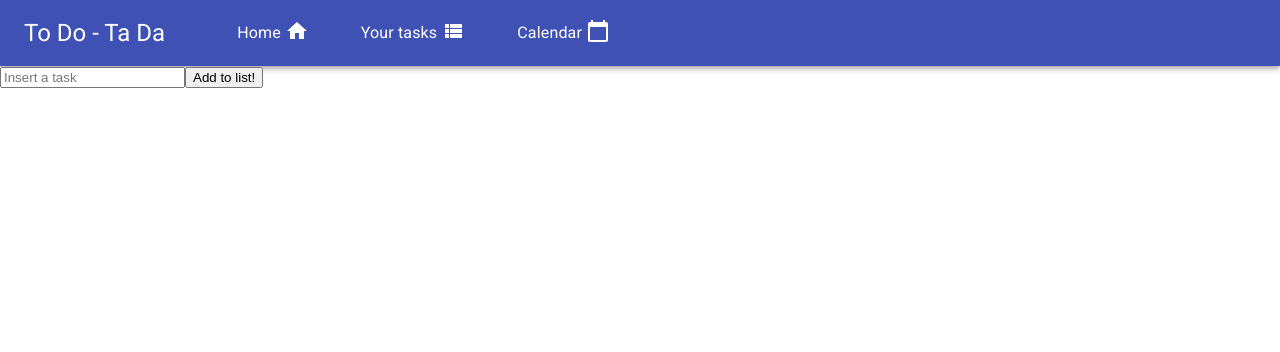
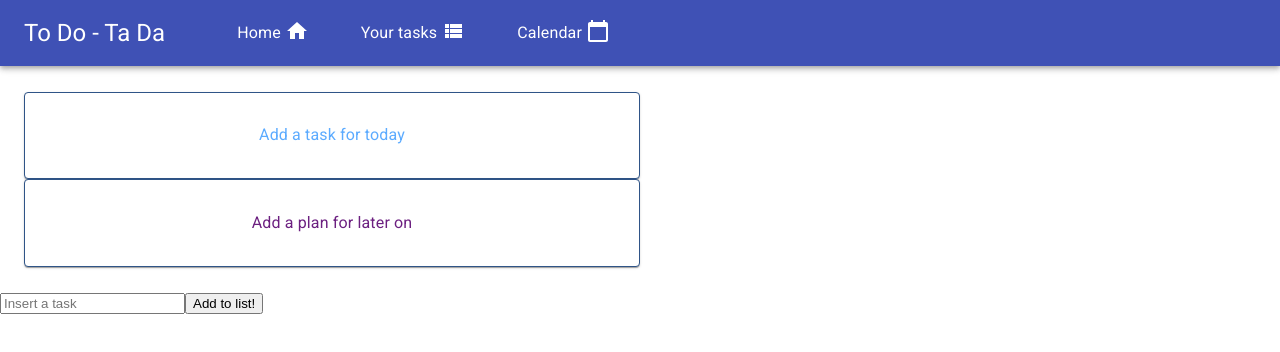
Before and after one commit to rwang301/TodoTada, a React (Create React App) app in the folder my-app/: page / in a window 1280 px wide. Shown: the top 352 px of the page. Built offline with nearby package versions, Linux system fonts and the light colour scheme.

Commit message:
lotsa new features

```diff
--- a/my-app/package.json
+++ b/my-app/package.json
@@ -6,6 +6,7 @@
     "@livechat/ui-kit": "^0.4.0-5",
     "@material-ui/core": "^4.4.3",
     "@material-ui/icons": "^4.4.3",
+    "bootstrap": "^4.3.1",
     "query-string": "^6.8.3",
     "react": "^16.9.0",
     "react-chat-widget": "^2.1.5",
--- a/my-app/src/NavBar.js
+++ b/my-app/src/NavBar.js
@@ -7,12 +7,7 @@ import {
   Typography
 } from "@material-ui/core";
 import { Home, ViewList, CalendarToday } from "@material-ui/icons";
-import {
-  NavDiv,
-  HomeIcon,
-  StyledTitle,
-  StyledGrid
-} from "./styledComponents.js";
+import * as Styled from "./styledComponents";
 
 const NavBar = () => {
   return (
@@ -21,11 +16,11 @@ const NavBar = () => {
         <ListItemText inset>
           <Grid container direction="row" alignItems="center" spacing={1}>
             <Grid item>Home</Grid>
-            <div style={{ marginTop: "3px" }}>
+            <Styled.NavDiv>
               <Grid item>
                 <Home />
               </Grid>
-            </div>
+            </Styled.NavDiv>
           </Grid>
         </ListItemText>
         <ListItemText inset>
@@ -35,11 +30,11 @@ const NavBar = () => {
                 Your tasks
               </Typography>
             </Grid>
-            <div style={{ marginTop: "3px" }}>
+            <Styled.NavDiv>
               <Grid item>
                 <ViewList />
               </Grid>
-            </div>
+            </Styled.NavDiv>
           </Grid>
         </ListItemText>
         <ListItemText inset>
@@ -49,11 +44,11 @@ const NavBar = () => {
                 Calendar
               </Typography>
             </Grid>
-            <div style={{ marginTop: "3px" }}>
+            <Styled.NavDiv>
               <Grid item>
                 <CalendarToday />
               </Grid>
-            </div>
+            </Styled.NavDiv>
           </Grid>
         </ListItemText>
       </ListItem>
--- /dev/null
+++ b/my-app/src/OptionBar.js
@@ -0,0 +1,46 @@
+import React from "react";
+import { Typography, Container, Grid, Paper } from "@material-ui/core";
+import * as Styled from "./styledComponents";
+import { withStyles, makeStyles } from "@material-ui/styles";
+import PropTypes from "prop-types";
+import { border } from "@material-ui/system";
+
+const styles = {
+  bubbleOne: {
+    color: "#5cabff",
+    // backgroundColor: "blue",
+    borderColor: "#2f5487",
+    border: "1px solid #2f5487"
+    // background: "#2f5487"
+  },
+  bubbleTwo: {
+    color: "#6c2080",
+    border: "1px solid #2f5487"
+  }
+};
+class OptionBar extends React.Component {
+  render() {
+    const { classes } = this.props;
+
+    return (
+      <Styled.Options>
+        <Grid xs={6}>
+          <Styled.Bubble className={classes.bubbleOne}>
+            <Typography>Add a task for today</Typography>
+          </Styled.Bubble>
+        </Grid>
+        <Grid xs={6}>
+          <Styled.Bubble className={classes.bubbleTwo}>
+            <Typography>Add a plan for later on</Typography>
+          </Styled.Bubble>
+        </Grid>
+      </Styled.Options>
+    );
+  }
+}
+
+OptionBar.propTypes = {
+  classes: PropTypes.object.isRequired
+};
+
+export default withStyles(styles)(OptionBar);
--- a/my-app/src/ToDoForm.js
+++ b/my-app/src/ToDoForm.js
@@ -21,7 +21,7 @@ export default class ToDoForm extends React.Component {
 
   render() {
     return (
-      <form onSubmit={this.submitForm} name="task">
+      <form onSubmit={this.submitForm} name="task" className="container">
         <input placeholder="Insert a task" onChange={this.handleChange}></input>
         <button type="submit">Add to list!</button>
       </form>
--- a/my-app/src/ToDoList.js
+++ b/my-app/src/ToDoList.js
@@ -2,9 +2,11 @@ import React from "react";
 import ToDoForm from "./ToDoForm.js";
 import Individual from "./Individual.js";
 import AppBar from "@material-ui/core/AppBar";
-import { Typography } from "@material-ui/core";
+import { Typography, Container, Grid } from "@material-ui/core";
 import Toolbar from "@material-ui/core/Toolbar";
 import NavBar from "./NavBar.js";
+import OptionBar from "./OptionBar";
+import Background from "./images/background.jpg";
 
 class ToDoList extends React.Component {
   state = {
@@ -33,9 +35,9 @@ class ToDoList extends React.Component {
             <NavBar />
           </Toolbar>
         </AppBar>
+        <OptionBar />
         <ToDoForm addTask={this.addTask} />
         {this.individualTasks()}
-        <br />
       </div>
     );
   }
--- a/my-app/src/index.js
+++ b/my-app/src/index.js
@@ -2,6 +2,7 @@ import React from "react";
 import ReactDOM from "react-dom";
 import "./index.css";
 import App from "./App";
+// import "bootstrap/dist/css/bootstrap.min.css";
 import * as serviceWorker from "./serviceWorker";
 import ToDoList from "./ToDoList.js";
 
--- a/my-app/src/styledComponents.js
+++ b/my-app/src/styledComponents.js
@@ -1,24 +1,38 @@
 import styled from "styled-components";
-import { ListItemText, Typography, Grid } from "@material-ui/core";
+import {
+  ListItemText,
+  Typography,
+  Grid,
+  Paper,
+  Container
+} from "@material-ui/core";
 import { Home, ViewList, CalendarToday } from "@material-ui/icons";
 
-const NavDiv = styled(ListItemText)`
-  /* display: flex;
-  align-items: center;
-  justify-content: center; */
+export const NavDiv = styled.div`
+  margin-top: 3px;
 `;
 
-const HomeIcon = styled(Home)`
+export const HomeIcon = styled(Home)`
   /* margin-left: 3px;
   margin-top: 10px; */
 `;
 
-const StyledTitle = styled(Typography)`
+export const StyledTitle = styled(Typography)`
   color: green;
 `;
 
-const StyledGrid = styled(Grid)`
+export const StyledGrid = styled(Grid)`
   padding-bottom: -10px;
 `;
 
-export { NavDiv, HomeIcon, StyledTitle, StyledGrid };
+export const Bubble = styled(Paper)`
+  text-align: center;
+  padding: 5%;
+  /* color: blueviolet !important; */
+`;
+
+export const Options = styled(Container)`
+  display: flex;
+  flex-direction: row;
+  margin: 2%;
+`;
```
Also changed, not shown: my-app/src/images/background.jpg (added), 1 other file (tests, documents, lock files or other folders).
